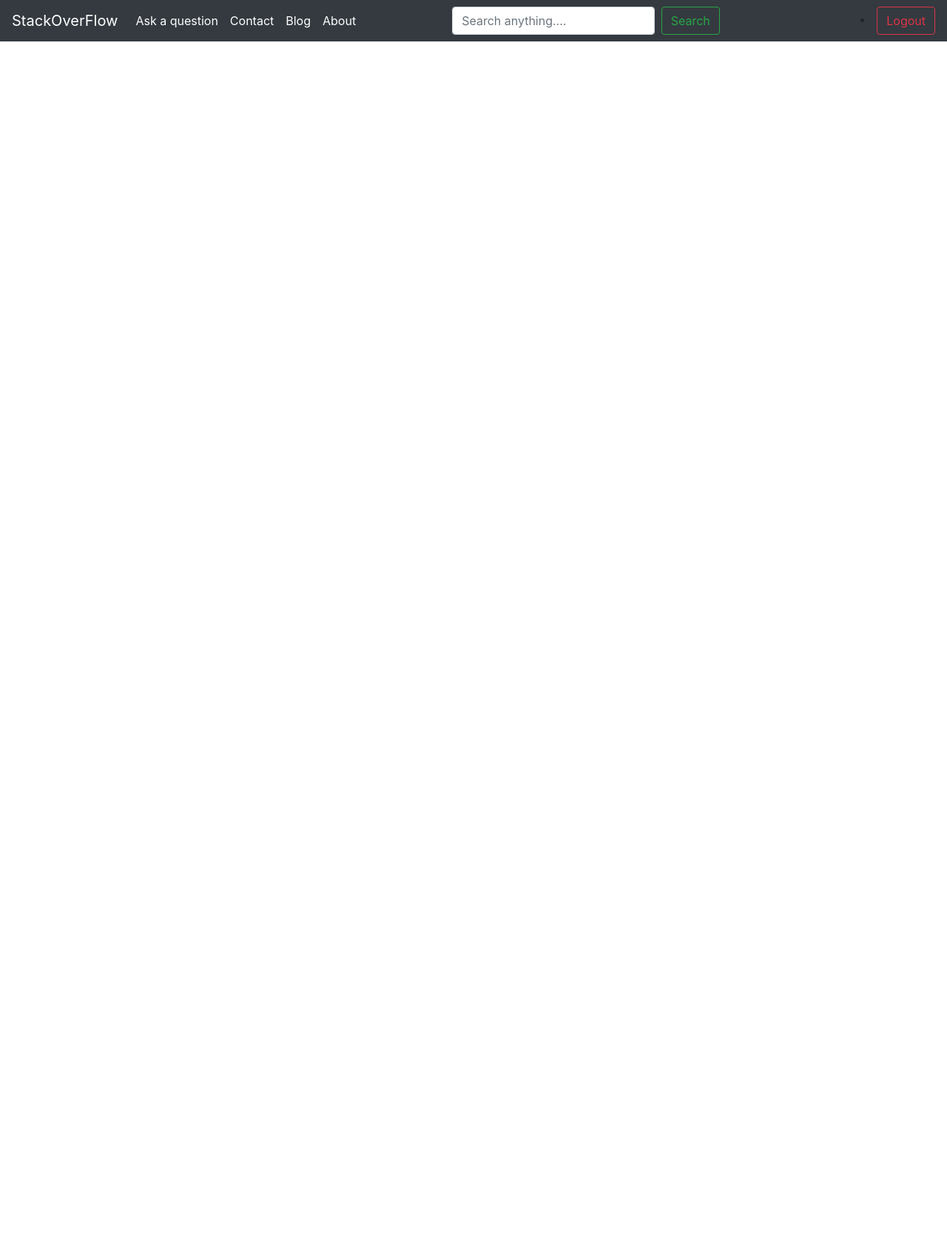
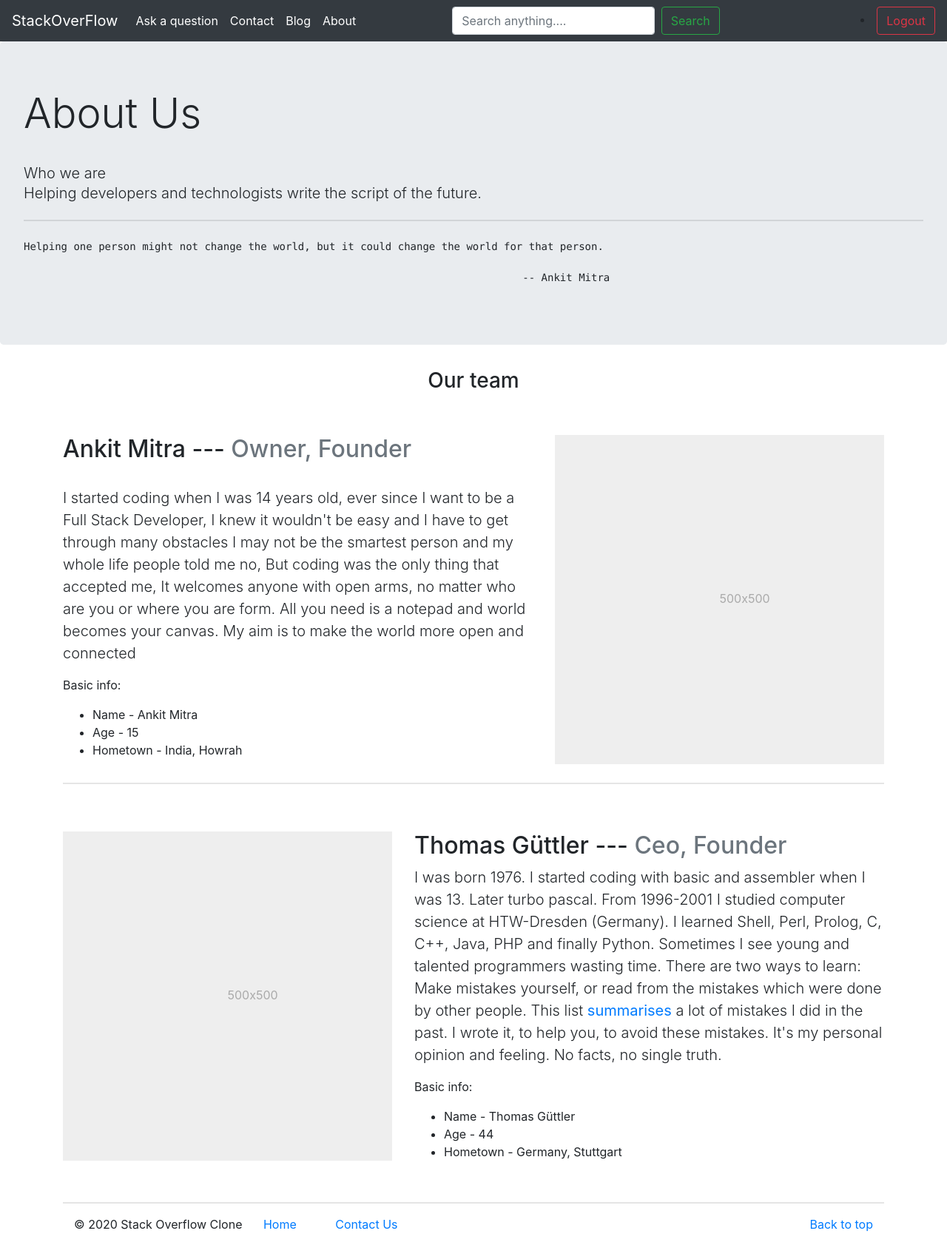
Before and after one commit to AnkitMitraOfficial/StackOverflowClone, a Django app: page /home/about/ in a window 1280 px wide. Shown: the whole page at 74% size. Before the commit the page ends 56 px from the top, so only its background shows below. Run offline with Django 3.2, Linux system fonts and the light colour scheme; some libraries are stand-ins or nearby versions.

Commit message:
Updated the about page and urls fixes

```diff
--- a/HomeSite/urls.py
+++ b/HomeSite/urls.py
@@ -26,8 +26,7 @@ admin.sites.AdminSite.index_title = 'Ankit Administration'
 urlpatterns = [
     path('admin/', admin.site.urls),
     path('',views.home,name='home'),
-    path('landingpage/',views.landing,name='landing'),
-    path('Contact/',views.contact,name='contact'),
+    path('contact/',views.contact,name='contact'),
     path('search/',views.search,name='search'),
 
     path('signup/',views.signupuser,name='register'),
@@ -39,6 +38,6 @@ urlpatterns = [
 
 ]
 
-handler404 = 'Contact.views.error_404_view'  #myapp.views.viewname
+handler404 = 'Contact.views.error_404_view'
 
 urlpatterns += static(settings.MEDIA_URL, document_root=settings.MEDIA_ROOT)
--- a/StackoverflowClone/templates/StackoverflowClone/about.html
+++ b/StackoverflowClone/templates/StackoverflowClone/about.html
@@ -2,12 +2,82 @@
 
 {% block content %}
 
-<p>this is home page</p>
+<style>
+  hr {
+    border-width: 2px;
+  }
+</style>
 
+<div class="jumbotron">
+  <h3 class="display-4">About Us</h3><br>
+  <small class="lead">Who we are</small><br>
+  <h4 class="lead">Helping developers and technologists write the script of the future.</h4>
+  <hr class="my-4">
+  <pre>Helping one person might not change the world, but it could change the world for that person.
 
+                                                                                -- Ankit Mitra</pre>
+</div>
+<div class="container">
+  <h3 class="text-center">Our team</h3><br>
+  <div class="row featurette mt-4"><br>
+    <div class="col-md-7">
+      <h2 class="featurette-heading">Ankit Mitra ---<span class="text-muted"> Owner, Founder</span></h2><br>
+      <p class="lead">I started coding when I was 14 years old, ever since I want to be a Full Stack Developer,
+        I knew it wouldn't be easy and I have to get through many obstacles I may not be the smartest
+        person and my whole life people told me no,
+        But coding was the only thing that accepted me, It welcomes anyone with open arms,
+        no matter who are you or where you are form. All you need is a notepad and world becomes your canvas.
+        My aim is to make the world more open and connected </p>
+      <p>Basic info:</p>
+      <ul>
+        <li>Name - Ankit Mitra</li>
+        <li>Age - 15</li>
+        <li>Hometown - India, Howrah </li>
+      </ul>
+    </div>
+    <div class="col-md-5">
+      <svg class="bd-placeholder-img bd-placeholder-img-lg featurette-image img-fluid mx-auto" width="500" height="500"
+        xmlns="http://www.w3.org/2000/svg" preserveAspectRatio="xMidYMid slice" focusable="false" role="img"
+        aria-label="Placeholder: 500x500">
+        <title>Placeholder</title>
+        <rect width="100%" height="100%" fill="#eee"></rect><text x="50%" y="50%" fill="#aaa" dy=".3em">500x500</text>
+      </svg>
+    </div>
+  </div>
+  <hr>
+</div>
+<br><br>
+<div class="container">
+  <div class="row featurette">
+    <div class="col-md-7 order-md-2">
+      <h2 class="featurette-heading">Thomas Güttler --- <span class="text-muted">Ceo, Founder</span></h2>
+      <p class="lead">I was born 1976. I started coding with basic and assembler when I was 13. Later turbo pascal. From
+        1996-2001 I studied computer science at HTW-Dresden (Germany). I learned Shell, Perl, Prolog, C, C++, Java, PHP
+        and finally Python.
+        Sometimes I see young and talented programmers wasting time. There are two ways to learn: Make mistakes
+        yourself, or read from the mistakes which were done by other people.
+        This list <b><a href="https://github.com/guettli/programming-guidelines">summarises</a></b> a lot of mistakes I did in the past. I wrote it, to help you, to avoid these mistakes.
+        It's my personal opinion and feeling. No facts, no single truth.</p>
+        <p>Basic info:</p>
+        <ul>
+          <li>Name - Thomas Güttler</li>
+          <li>Age - 44</li>
+          <li>Hometown - Germany, Stuttgart </li>
+        </ul>
+    </div>
+    <div class="col-md-5 order-md-1">
+      <svg class="bd-placeholder-img bd-placeholder-img-lg featurette-image img-fluid mx-auto" width="500" height="500"
+        xmlns="http://www.w3.org/2000/svg" preserveAspectRatio="xMidYMid slice" focusable="false" role="img"
+        aria-label="Placeholder: 500x500">
+        <title>Placeholder</title>
+        <rect width="100%" height="100%" fill="#eee"></rect><text x="50%" y="50%" fill="#aaa" dy=".3em">500x500</text>
+      </svg>
+    </div>
+  </div><br>
+  <hr>
+  <footer class="container">
+    <p class="float-right"><a href="#">Back to top</a></p>
+    <p>© 2020 Stack Overflow Clone <a class="mx-4" href="{% url 'home' %}">Home</a>  <a class="mx-4" href="{% url 'contact' %}">Contact Us</a></p>
+  </footer>
 
-
-
-
-
-{% endblock content %}
+  {% endblock content %}
--- a/StackoverflowClone/templates/StackoverflowClone/base.html
+++ b/StackoverflowClone/templates/StackoverflowClone/base.html
@@ -6,15 +6,13 @@
   <meta charset="utf-8">
   <meta name="viewport" content="width=device-width, initial-scale=1, shrink-to-fit=no">
 
-  <!-- Bootstrap CSS -->
-  <link rel="stylesheet" href="https://cdn.jsdelivr.net/npm/bootstrap@4.5.3/dist/css/bootstrap.min.css"
-    integrity="sha384-TX8t27EcRE3e/ihU7zmQxVncDAy5uIKz4rEkgIXeMed4M0jlfIDPvg6uqKI2xXr2" crossorigin="anonymous">
-
-  <!-- <title>Home Page</title> -->
-  <!--Removing the title because it's same for all the pages!-->
+  <link rel="stylesheet" href="https://maxcdn.bootstrapcdn.com/bootstrap/4.5.2/css/bootstrap.min.css">
+  <script src="https://ajax.googleapis.com/ajax/libs/jquery/3.5.1/jquery.min.js"></script>
+  <script src="https://cdnjs.cloudflare.com/ajax/libs/popper.js/1.16.0/umd/popper.min.js"></script>
+  <script src="https://maxcdn.bootstrapcdn.com/bootstrap/4.5.2/js/bootstrap.min.js"></script>
 
   <style>
-    p {
+    #invisible {
       visibility: hidden;
     }
   </style>
@@ -43,9 +41,9 @@
           </li>
           <li class="nav-item">
             <li class="nav-item active">
-              <a class="nav-link" href="#">About</a>
+              <a class="nav-link" href="{% url 'about' %}">About</a>
             </li>
-        <p> Navbar space is</p>
+        <p id="invisible"> Navbar space is</p>
         <!-- <li class="nav-item"> -->
         <form method="GET" action="/search" class="form-inline my-2 my-lg-0">
           <li class="nav-item active">
```
Also changed, not shown: Contact/templates/Contact/base.html (deleted, +0 -188 lines), Contact/templates/Contact/home.html (+4 -7 lines).
